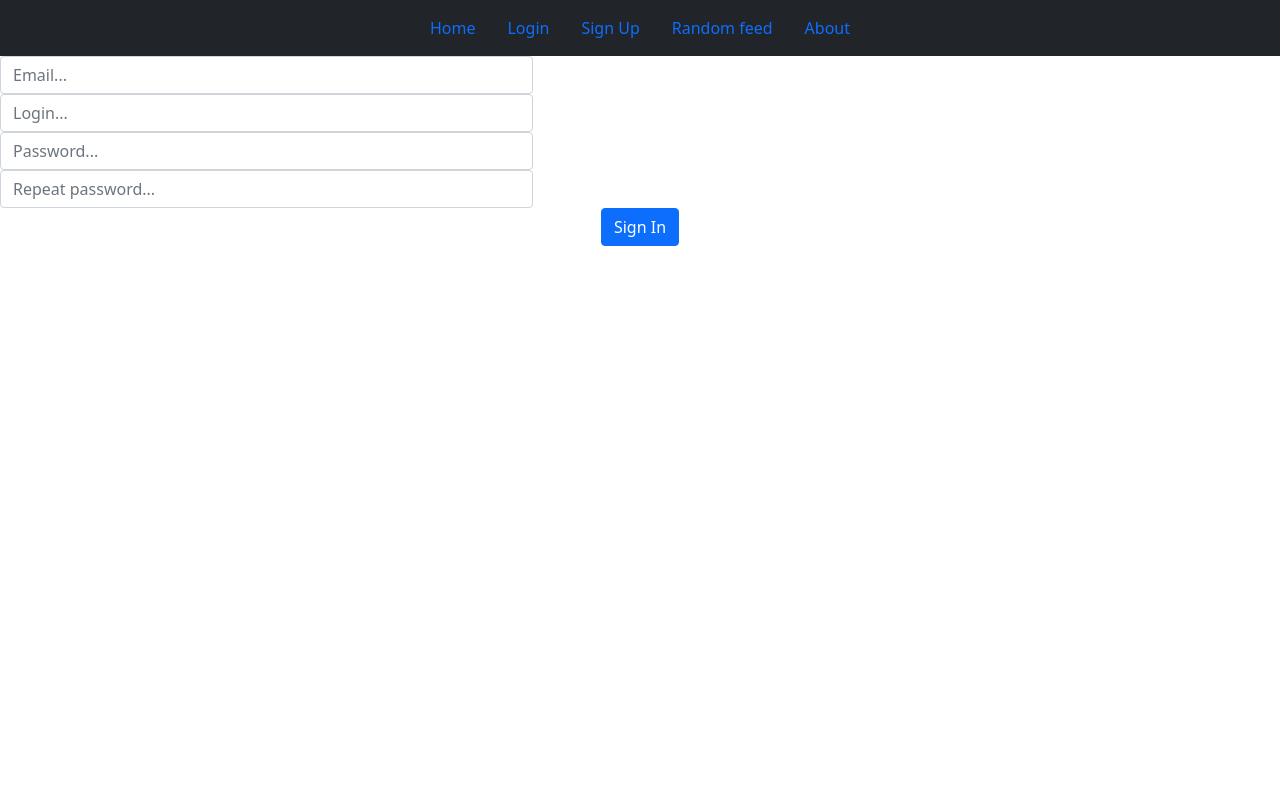
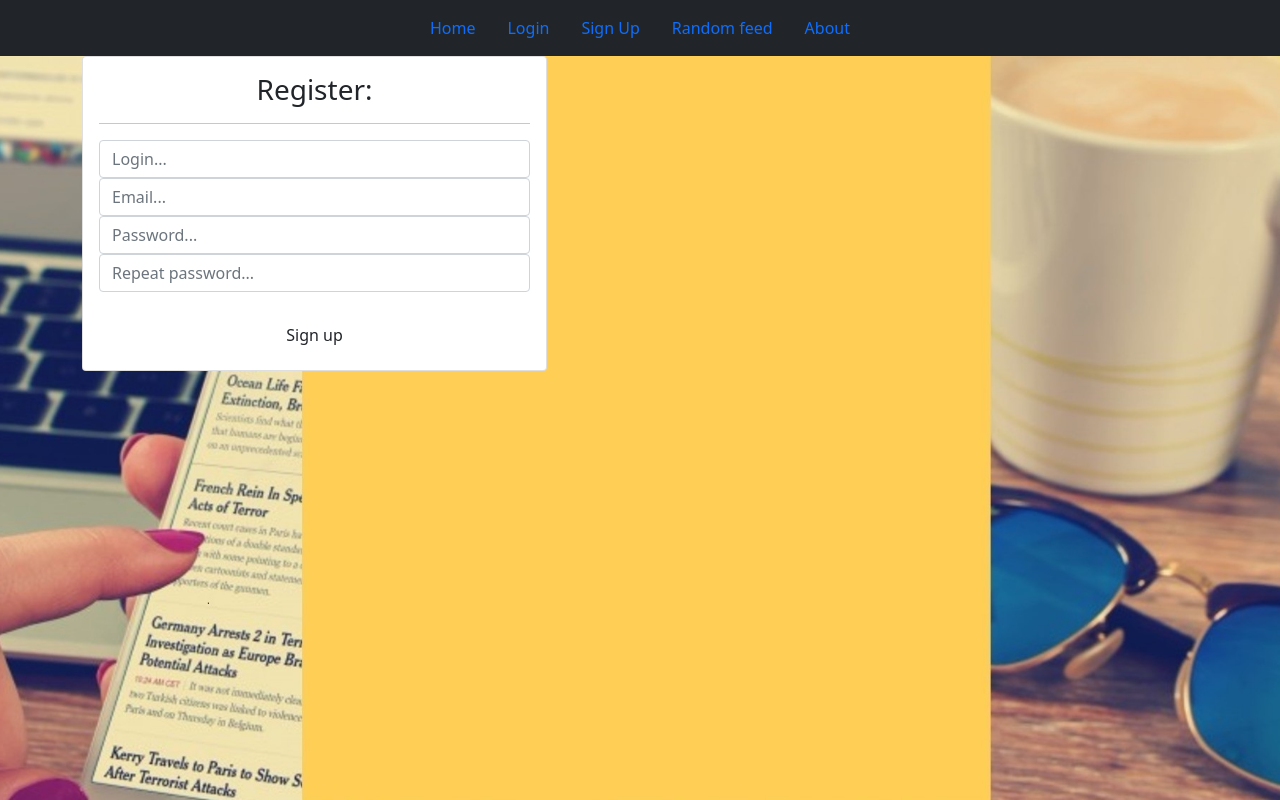
Before and after one commit to verte21/RSS-Reader-php, a PHP site: page /signUpForm.php in a window 1280 px wide. Run offline with PHP 8.4, Linux system fonts and the light colour scheme.

Commit message:
bg for forms done // todo left sticky navbar

```diff
--- a/includes/header.inc.php
+++ b/includes/header.inc.php
@@ -1,4 +1,4 @@
-<nav class="navbar navbar-light bg-dark justify-content-center px-0">
+<nav class="navbar sticky-top navbar-light bg-dark justify-content-center px-0">
     <ul class="nav nav-pills nav-fill ">
 
         <?php
@@ -23,5 +23,4 @@
         <li class="nav-item"><a class="nav-link" href="#">About</a></li>
 
     </ul>
-
 </nav>
--- a/signupForm.php
+++ b/signupForm.php
@@ -1,8 +1,6 @@
 <?php
-include_once 'includes/header.inc.php';
 include 'class-autoload.inc.php';
 ?>
-
 
 <!DOCTYPE html>
 <html lang="en">
@@ -13,25 +11,94 @@ include 'class-autoload.inc.php';
     <meta name="viewport" content="width=device-width, initial-scale=1.0">
     <title>Document</title>
     <link rel="stylesheet" href="css/bootstrap.css">
+
+
 </head>
 
 <body>
-    <form action='includes/signup.inc.php' method='post'>
-        <div class="form-row col-md-5 ">
-             <input type="email" name="email" class="form-control" placeholder="Email...">
-            <input type="text" name="login" class="form-control" placeholder="Login...">
-            <input type="password" name="password" class="form-control" placeholder="Password...">
-            <input type="password" name="passwordRepeat" class="form-control" placeholder="Repeat password...">
+
+<div class="view " style="height: 100vh; background-image: url('img/template.jpg'); background-repeat: no-repeat; background-size: cover; background-position: center;">
+
+<?php
+    include_once 'includes/header.inc.php';
+?>
+
+
+    <!-- orange colour  = RGB  255, 206, 85 -->
+    <form class='container-fluid' action='includes/signup.inc.php' method='post'>
+
+            <!-- Content -->
+            <div class="container ">
+                <!--Grid row-->
+
+                <!--Grid column-->
+                <div class="col-md-6 col-xl-5 mb-3">
+                    <!--Form-->
+                    <div class="card wow fadeInRight" data-wow-delay="0.3s">
+                        <div class="card-body">
+                            <!--Header-->
+                            <div class="text-center">
+                                <h3 class="white-text">
+                                    <i class="fas fa-user white-text"></i> Register:
+                                </h3>
+                                <hr class="hr-light">
+                            </div>
+                            <!--Body-->
+                            <div class="md-form">
+                                <i class="fas fa-user prefix white-text active"></i>
+                                <!-- <input type="text" id="form3" class="white-text form-control"> -->
+                                <input type="text" name="login" class="form-control" placeholder="Login...">
+
+                            </div>
+                            <div class="md-form">
+                                <i class="fas fa-envelope prefix white-text active"></i>
+                                <input type="email" name="email" class="form-control" placeholder="Email...">
+
+                                <!-- <input type="email" id="form2" class="white-text form-control"> -->
+
+                            </div>
+                            <div class="md-form">
+                                <i class="fas fa-lock prefix white-text active"></i>
+                                <!-- <input type="password" id="form4" class="white-text form-control"> -->
+                                <input type="password" name="password" class="form-control" placeholder="Password...">
+                            </div>
+
+                            <div class="md-form">
+                                <i class="fas fa-lock prefix white-text active"></i>
+                                <!-- <input type="password" id="form4" class="white-text form-control"> -->
+                                <input type="password" name="passwordRepeat" class="form-control" placeholder="Repeat password...">
+                            </div>
+
+
+                            <div class="text-center mt-4">
+                                <button class="btn btn-indigo">Sign up</button>
+                            </div>
+                        </div>
+                    </div>
+                    <!--/.Form-->
+                </div>
+                <!--Grid column-->
+            </div>
+            <!-- Content -->
+
+        <!-- Full Page Intro -->
 
 
 
-        </div>
-        <div class="d-flex justify-content-center">
-            <button class="btn btn-primary" type="submit" name="submit">Sign In</button>
 
-        </div>
+
+
+
+
+
 
     </form>
+
+</div>
+
+
+
+
 
 
     <script src="https://cdn.jsdelivr.net/npm/@popperjs/core@2.9.2/dist/umd/popper.min.js" integrity="sha384-IQsoLXl5PILFhosVNubq5LC7Qb9DXgDA9i+tQ8Zj3iwWAwPtgFTxbJ8NT4GN1R8p" crossorigin="anonymous"></script>
```
Also changed, not shown: css/forms.css (added, +68 -0 lines), index.php (+11 -11 lines), loginForm.php (+8 -5 lines), img/old version/rss-feed-reader-startpage.jpg (deleted), img/old version/template..jpg (added), img/rss-feed-reader-startpage.jpg, img/template.jpg (added).
